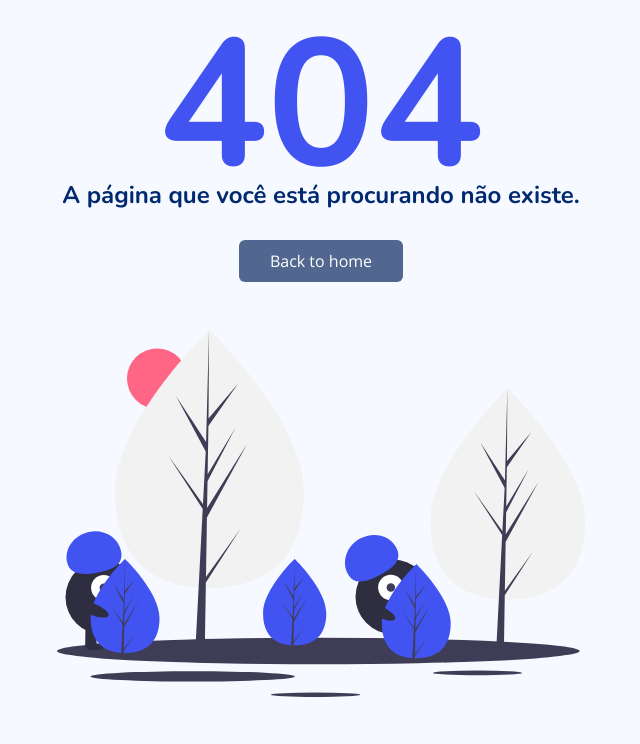
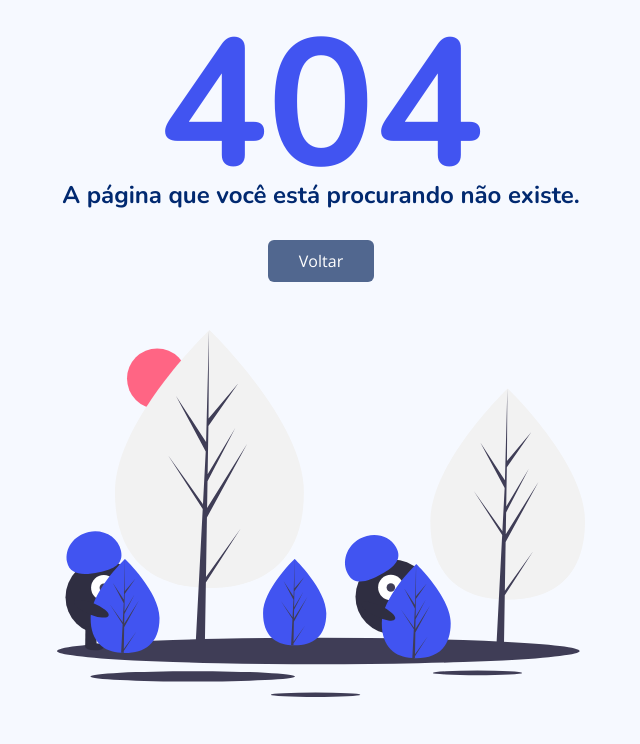
Before and after one commit to gustavoalbert-smps/school_action, a PHP site: template src/Pages/elements/pages-error-404.php in a window 1280 px wide. Shown: the top 744 px of the page, without its empty margins (319-959 px from the left). Run offline with PHP 8.4, Linux system fonts and the light colour scheme; the template is opened without the code that fills it, so the values that code supplies are empty; some libraries are stand-ins or nearby versions.

Commit message:
feat: change name btn "voltar"

```diff
--- a/src/Pages/elements/pages-error-404.php
+++ b/src/Pages/elements/pages-error-404.php
@@ -45,7 +45,7 @@
       <section class="section error-404 min-vh-100 d-flex flex-column align-items-center justify-content-center">
         <h1>404</h1>
         <h2>A página que você está procurando não existe.</h2>
-        <a class="btn" href="index.html">Back to home</a>
+        <a class="btn" href="index.html">Voltar</a>
         <img src="../assets/img/not-found.svg" class="img-fluid py-5" alt="Page Not Found">
         <div class="credits">
           <!-- All the links in the footer should remain intact. -->
```
